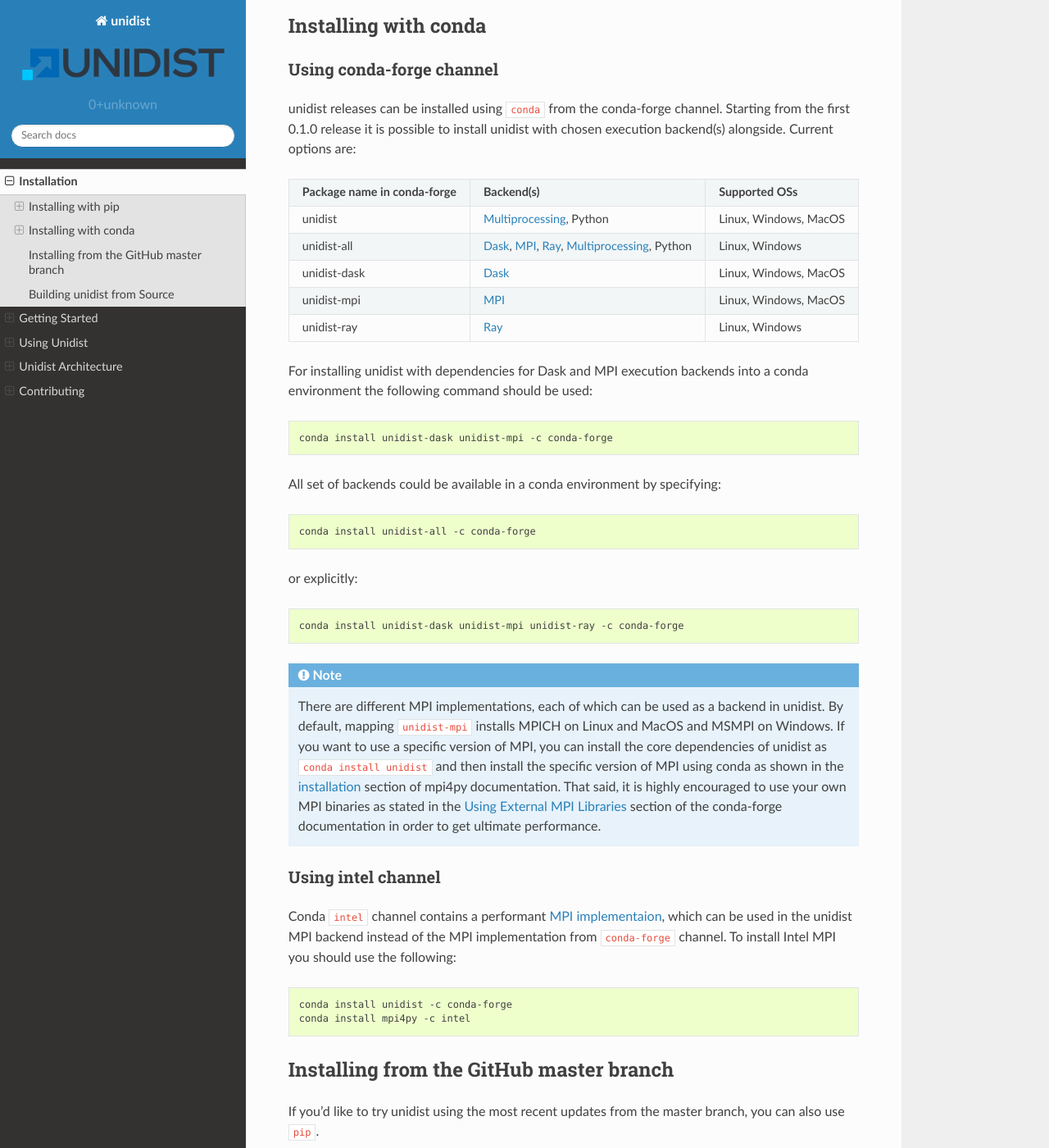
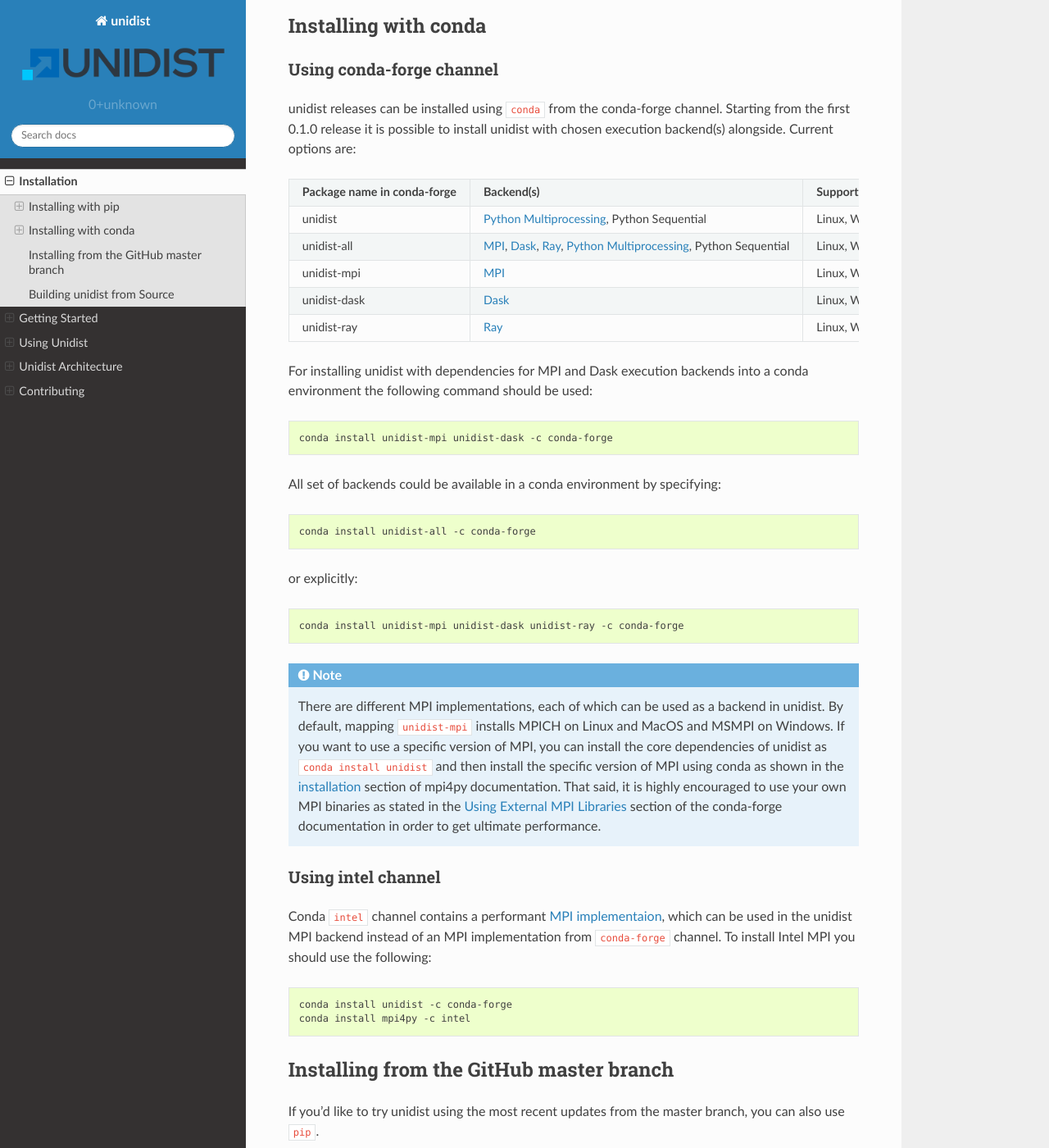
Before and after one commit to modin-project/unidist, a Sphinx documentation site: the page built from docs/installation.rst, in a window 1280 px wide and 1400 px high, scrolled down 1259 px. Shown: the whole window at 82% size. Built offline with Sphinx 7.4.7 and the Read the Docs theme 2.0.0, drawn with Linux system fonts in a browser that asks for light colours; some of the changed text lies outside the part shown.

Commit message:
Add some more changes
Signed-off-by: Igoshev, Iaroslav <iaroslav.igoshev@intel.com>

```diff
--- a/docs/installation.rst
+++ b/docs/installation.rst
@@ -25,14 +25,14 @@
 
   pip install unidist # Install unidist with dependencies for Python Multiprocessing and Python Sequential backends
 
-unidist can also be used with Dask, MPI or Ray execution backend.
-If you don't have Dask_, MPI_ or Ray_ installed, you will need to install unidist with one of the targets:
+unidist can also be used with MPI, Dask or Ray execution backend.
+If you don't have MPI_, Dask_ or Ray_ installed, you will need to install unidist with one of the targets:
 
 .. code-block:: bash
 
   pip install unidist[all] # Install unidist with dependencies for all the backends
+  pip install unidist[mpi] # Install unidist with dependencies for MPI backend
   pip install unidist[dask] # Install unidist with dependencies for Dask backend
-  pip install unidist[mpi] # Install unidist with dependencies for MPI backend
   pip install unidist[ray] # Install unidist with dependencies for Ray backend
 
 unidist automatically detects which execution backends are installed and uses that for
@@ -68,26 +68,26 @@
 unidist releases can be installed using ``conda`` from the conda-forge channel. Starting from the first 0.1.0 release
 it is possible to install unidist with chosen execution backend(s) alongside. Current options are:
 
-+---------------------------------+-----------------------------------------------------+-----------------------------+
-| **Package name in conda-forge** | **Backend(s)**                                      | **Supported OSs**           |
-+---------------------------------+-----------------------------------------------------+-----------------------------+
-| unidist                         | `Multiprocessing`_, Python                          | Linux, Windows, MacOS       |
-+---------------------------------+-----------------------------------------------------+-----------------------------+
-| unidist-all                     | `Dask`_, `MPI`_, `Ray`_, `Multiprocessing`_, Python | Linux, Windows              |
-+---------------------------------+-----------------------------------------------------+-----------------------------+
-| unidist-dask                    | `Dask`_                                             | Linux, Windows, MacOS       |
-+---------------------------------+-----------------------------------------------------+-----------------------------+
-| unidist-mpi                     | `MPI`_                                              | Linux, Windows, MacOS       |
-+---------------------------------+-----------------------------------------------------+-----------------------------+
-| unidist-ray                     | `Ray`_                                              | Linux, Windows              |
-+---------------------------------+-----------------------------------------------------+-----------------------------+
++---------------------------------+-----------------------------------------------------------------------+-----------------------------+
+| **Package name in conda-forge** | **Backend(s)**                                                        | **Supported OSs**           |
++---------------------------------+-----------------------------------------------------------------------+-----------------------------+
+| unidist                         | `Python Multiprocessing`_, Python Sequential                          | Linux, Windows, MacOS       |
++---------------------------------+-----------------------------------------------------------------------+-----------------------------+
+| unidist-all                     | `MPI`_, `Dask`_, `Ray`_, `Python Multiprocessing`_, Python Sequential | Linux, Windows              |
++---------------------------------+-----------------------------------------------------------------------+-----------------------------+
+| unidist-mpi                     | `MPI`_                                                                | Linux, Windows, MacOS       |
++---------------------------------+-----------------------------------------------------------------------+-----------------------------+
+| unidist-dask                    | `Dask`_                                                               | Linux, Windows, MacOS       |
++---------------------------------+-----------------------------------------------------------------------+-----------------------------+
+| unidist-ray                     | `Ray`_                                                                | Linux, Windows              |
++---------------------------------+-----------------------------------------------------------------------+-----------------------------+
 
-For installing unidist with dependencies for Dask and MPI execution backends into a conda environment
+For installing unidist with dependencies for MPI and Dask execution backends into a conda environment
 the following command should be used:
 
 .. code-block:: bash
 
-  conda install unidist-dask unidist-mpi -c conda-forge
+  conda install unidist-mpi unidist-dask -c conda-forge
 
 All set of backends could be available in a conda environment by specifying:
 
@@ -99,7 +99,7 @@
 
 .. code-block:: bash
 
-  conda install unidist-dask unidist-mpi unidist-ray -c conda-forge
+  conda install unidist-mpi unidist-dask unidist-ray -c conda-forge
 
 .. note::
     There are different MPI implementations, each of which can be used as a backend in unidist.
@@ -113,7 +113,7 @@
 """""""""""""""""""
 
 Conda ``intel`` channel contains a performant `MPI implementaion <https://anaconda.org/intel/mpi4py>`_,
-which can be used in the unidist MPI backend instead of the MPI implementation from ``conda-forge`` channel.
+which can be used in the unidist MPI backend instead of an MPI implementation from ``conda-forge`` channel.
 To install Intel MPI you should use the following:
 
 .. code-block:: bash
@@ -167,14 +167,14 @@
   pip install -e .
   # Install unidist with dependencies for all the backends
   pip install -e .[all]
-  # Install unidist with dependencies for Ray backend
-  pip install -e .[ray]
+  # Install unidist with dependencies for MPI backend
+  pip install -e .[mpi]
 
 .. _`GitHub repo`: https://github.com/modin-project/unidist/tree/master
 .. _`issue`: https://github.com/modin-project/unidist/issues
 .. _`Ray`: https://docs.ray.io/en/master/index.html
 .. _`Dask`: https://distributed.dask.org/en/latest/
-.. _`Multiprocessing`: https://docs.python.org/3/library/multiprocessing.html
+.. _`Python Multiprocessing`: https://docs.python.org/3/library/multiprocessing.html
 .. _`MPI`: https://www.mpi-forum.org/
 .. _`Semantic Versioning`: https://semver.org
 .. _`installation`: https://mpi4py.readthedocs.io/en/latest/install.html
--- a/docs/using_unidist/index.rst
+++ b/docs/using_unidist/index.rst
@@ -8,9 +8,9 @@
 
 This page contains information on how to choose a concrete execution backend and run unidist with it.
 
-- :doc:`Unidist on Ray <unidist_on_ray>`
 - :doc:`Unidist on MPI <unidist_on_mpi>`
 - :doc:`Unidist on Dask <unidist_on_dask>`
+- :doc:`Unidist on Ray <unidist_on_ray>`
 - :doc:`Unidist on PyMp <unidist_on_pymp>`
 - :doc:`Unidist on PySeq <unidist_on_pyseq>`
 
```
Also changed, not shown: other parts of docs/installation.rst (+2 -2 lines), README.md (+14 -15 lines), docs/developer/architecture.rst (+4 -3 lines), docs/getting_started.rst (+6 -7 lines), docs/index.rst (+4 -3 lines), 1 other file.
